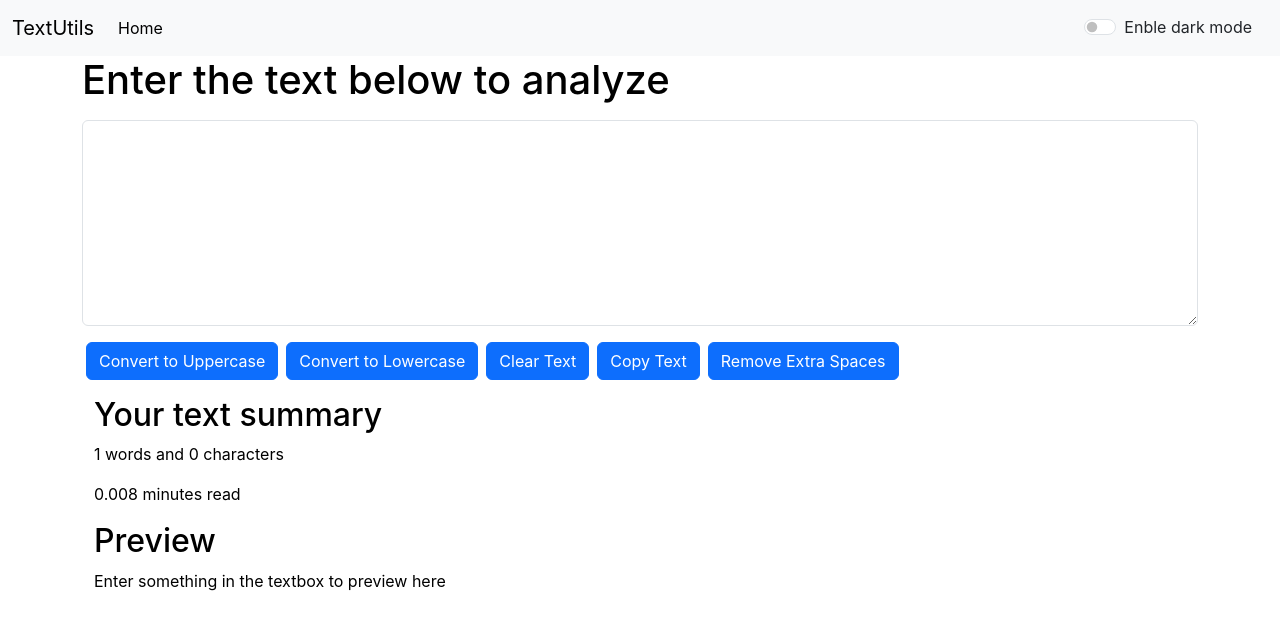
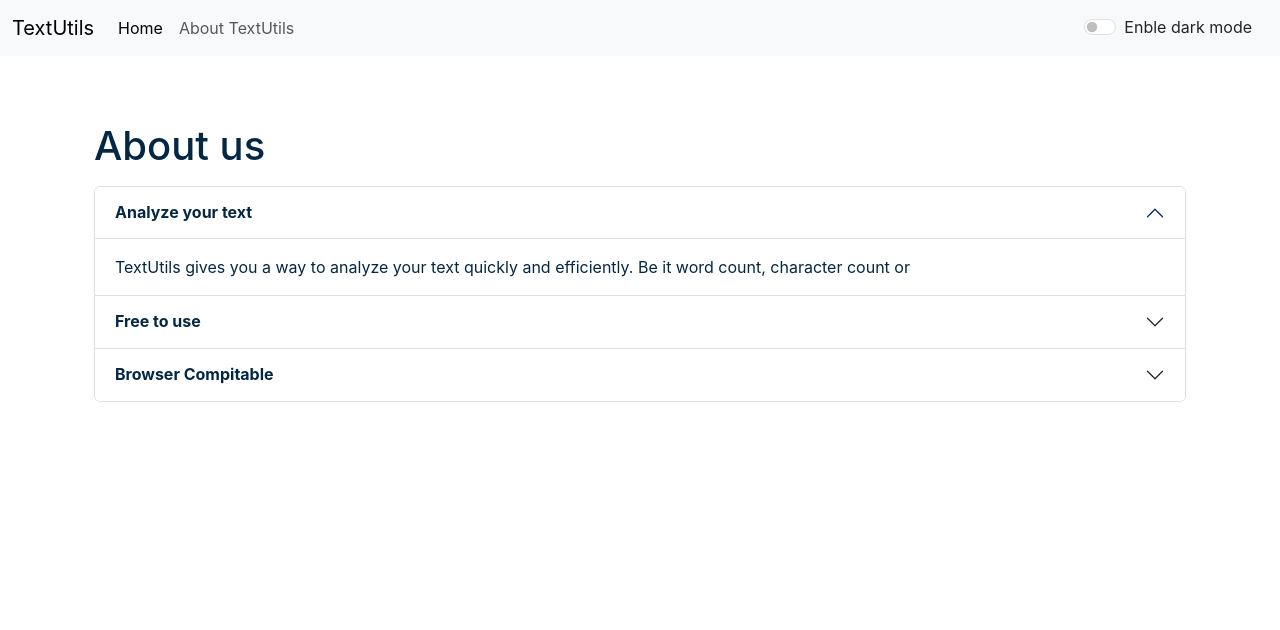
Before and after one commit to Jitender-52/textutils, a React (Create React App) app: page /about in a window 1280 px wide. Shown: the top 630 px of the page. Built offline with nearby package versions, Linux system fonts and the light colour scheme.

Commit message:
19th commit

```diff
--- a/package.json
+++ b/package.json
@@ -1,4 +1,5 @@
 {
+  "homepage": "https://Jitender-52.github.io/textutils",
   "name": "textutils",
   "version": "0.1.0",
   "private": true,
@@ -13,6 +14,8 @@
     "web-vitals": "^2.1.4"
   },
   "scripts": {
+    "predeploy": "npm run build",
+    "deploy": "gh-pages -d build",
     "start": "react-scripts start",
     "build": "react-scripts build",
     "test": "react-scripts test",
--- a/public/index.html
+++ b/public/index.html
@@ -7,7 +7,7 @@
     <meta name="theme-color" content="#000000" />
     <meta
       name="description"
-      content="TextUtils is the utility which can be used to manipulate your text in the way you want."
+      content="TextUtils is a word counter and a character counting utility which can be used to manipulate your text in the way you want. You can remove the extra spaces, copy the manipulated test as well as convert your text from Uppercase to lowercase and lowercase to Uppercase"
     />
     <link rel="apple-touch-icon" href="%PUBLIC_URL%/logo192.png" />
     <!--
@@ -27,7 +27,7 @@
 
     <link href="https://cdn.jsdelivr.net/npm/bootstrap@5.3.0-alpha1/dist/css/bootstrap.min.css" rel="stylesheet" integrity="sha384-GLhlTQ8iRABdZLl6O3oVMWSktQOp6b7In1Zl3/Jr59b6EGGoI1aFkw7cmDA6j6gD" crossorigin="anonymous">
 
-    <title>TextUtils - Home</title>
+    <title>TextUtils - word counter | character counter| lowercase to uppercase | uppercase to lowercase </title>
   </head>
   <body>
     <noscript>You need to enable JavaScript to run this app.</noscript>
--- a/src/App.js
+++ b/src/App.js
@@ -3,9 +3,9 @@
 import Navbar from "./components/Navbar";
 import TextForm from "./components/TextForm";
 import Alert from "./components/Alert";
-// import About from "./components/About";
+import About from "./components/About";
 
-// import { BrowserRouter as Router, Routes, Route, Link } from "react-router-dom";
+import { BrowserRouter as Router, Routes, Route } from "react-router-dom";
 
 import React, { useState } from "react";
 
@@ -29,33 +29,33 @@
       setMode("dark");
       document.body.style.backgroundColor = "#042743";
       showAlert("Dark mode has been Enabled", "success");
-      document.title = "TextUtil - Dark Mode";
+      // document.title = "TextUtil - Dark Mode";
     } else {
       setMode("light");
       document.body.style.backgroundColor = "white";
       showAlert("Light mode has been Enabled", "success");
-      document.title = "TextUtil - Light Mode";
+      // document.title = "TextUtil - Light Mode";
     }
   };
 
   return (
     <>
-      {/* <Router> */}
+      <Router>
         <Navbar title="TextUtils" aboutText="About TextUtils" mode={mode} toggleMode={toggleMode}/>
         {/* <Navbar title="TextUtils" mode={mode} toggleMode={toggleMode} /> */}
         {/* <Navbar/> */}
         <Alert alert={alert} />
 
         <div className="container"style={{ color: mode === "light" ? "black" : "white" }}>
-          <TextForm heading="Enter the text below to analyze" mode={mode} showAlert={showAlert}></TextForm>
-          {/* <About></About> */}
+          {/* <TextForm heading="Enter the text below to analyze" mode={mode} showAlert={showAlert}></TextForm>
+          <About></About> */}
 
-          {/* <Routes>
-            <Route path="/about" element={<About/>}> </Route>
-            <Route path="/" element={<TextForm heading={"Enter the text below to analyze"} mode={mode} showAlert={showAlert} /> } ></Route>
-          </Routes> */}
+          <Routes>
+            <Route path="/" element={<TextForm heading={"Try TextUtils - Word Counter, Character Counter, Remove extra spaces"} mode={mode} showAlert={showAlert} /> } ></Route>
+            <Route path="/about" element={<About mode={mode}/>}> </Route>
+          </Routes>
         </div>
-      {/* </Router> */}
+      </Router>
     </>
   );
 }
--- a/src/components/About.js
+++ b/src/components/About.js
@@ -1,38 +1,45 @@
-import React, {useState} from "react";
+// import React, {useState} from "react";
 
-export default function About() {
-  const [myStyle, setMyStyle] = useState({
-    backgroundColor: 'white',
-    color: 'black'
-  });
+export default function About(props) {
 
-  const [btnText, setBtnText] = useState("Enable Dark Mode");
+  // const [myStyle, setMyStyle] = useState({
+  //   backgroundColor: 'white',
+  //   color: 'black'
+  // });
 
-  function toggleStyle(){
-    if(myStyle.color === 'white')
-    {
-      setMyStyle({
-        backgroundColor: 'white',
-        color: 'black',
-        // border: '1px solid black'
-      })
-      setBtnText("Enable Dark Mode");
-    }
-    else
-    {
-      setMyStyle({
-        backgroundColor: 'black',
-        color: 'white',
-        border: '1px solid white'
-      })
-      setBtnText("Enable Light Mode");
-    }
-  };
+  let myStyle = {
+      color: props.mode==='dark'?'white':'#042743',
+      backgroundColor: props.mode==='dark'?'rgb(36 74 104)':'white'
+  }
+
+  // const [btnText, setBtnText] = useState("Enable Dark Mode");
+
+  // function toggleStyle(){
+  //   if(myStyle.color === 'white')
+  //   {
+  //     setMyStyle({
+  //       backgroundColor: 'white',
+  //       color: 'black',
+  //       // border: '1px solid black'
+  //     })
+  //     setBtnText("Enable Dark Mode");
+  //   }
+  //   else
+  //   {
+  //     setMyStyle({
+  //       backgroundColor: 'black',
+  //       color: 'white',
+  //       border: '1px solid white'
+  //     })
+  //     setBtnText("Enable Light Mode");
+  //   }
+  // };
 
 
   return (
-    <div className="container" style={myStyle}>
-      <h1 className="my-3">About us</h1>
+    // <div className="container" style={myStyle}>
+    <div className="container">
+      <h1 className="my-3" style={{color: props.mode==='dark'?'white':'#042743'}}>About us</h1>
       <div className="accordion" id="accordionExample">
         <div className="accordion-item">
           <h2 className="accordion-header" id="headingOne">
@@ -44,7 +51,7 @@
               aria-expanded="true"
               aria-controls="collapseOne"
             >
-              Accordion Item #1
+            <strong> Analyze your text </strong>
             </button>
           </h2>
           <div
@@ -54,14 +61,7 @@
             data-bs-parent="#accordionExample"
           >
             <div className="accordion-body" style={myStyle}>
-              <strong>This is the first item's accordion body.</strong> It is
-              shown by default, until the collapse plugin adds the appropriate
-              classes that we use to style each element. These classes control
-              the overall appearance, as well as the showing and hiding via CSS
-              transitions. You can modify any of this with custom CSS or
-              overriding our default variables. It's also worth noting that just
-              about any HTML can go within the <code>.accordion-body</code>,
-              though the transition does limit overflow.
+              TextUtils gives you a way to analyze your text quickly and efficiently. Be it word count, character count or
             </div>
           </div>
         </div>
@@ -75,7 +75,7 @@
               aria-expanded="false"
               aria-controls="collapseTwo"
             >
-              Accordion Item #2
+            <strong> Free to use </strong>
             </button>
           </h2>
           <div
@@ -85,14 +85,7 @@
             data-bs-parent="#accordionExample"
           >
             <div className="accordion-body" style={myStyle}>
-              <strong>This is the second item's accordion body.</strong> It is
-              hidden by default, until the collapse plugin adds the appropriate
-              classes that we use to style each element. These classes control
-              the overall appearance, as well as the showing and hiding via CSS
-              transitions. You can modify any of this with custom CSS or
-              overriding our default variables. It's also worth noting that just
-              about any HTML can go within the <code>.accordion-body</code>,
-              though the transition does limit overflow.
+              TextUtils is a free character counter tool that provides instant character count & word count statistics for a given text. TextUtils reports the number of words and characters. Thus it is suitable for writing text with word/ character limit.
             </div>
           </div>
         </div>
@@ -106,7 +99,7 @@
               aria-expanded="false"
               aria-controls="collapseThree"
             >
-              Accordion Item #3
+            <strong> Browser Compitable </strong>
             </button>
           </h2>
           <div
@@ -116,21 +109,14 @@
             data-bs-parent="#accordionExample"
           >
             <div className="accordion-body" style={myStyle}>
-              <strong>This is the third item's accordion body.</strong> It is
-              hidden by default, until the collapse plugin adds the appropriate
-              classes that we use to style each element. These classes control
-              the overall appearance, as well as the showing and hiding via CSS
-              transitions. You can modify any of this with custom CSS or
-              overriding our default variables. It's also worth noting that just
-              about any HTML can go within the <code>.accordion-body</code>,
-              though the transition does limit overflow.
+              This word counter software works in a web browser such as Chrome, Firefox, Internet Explorer, Safari, Opera. It suits to count characters in facebook, bolg, books, excel, doucment, pdf document, essays, etc.
             </div>
           </div>
         </div>
       </div>
-      <div className="container my-3">
+      {/* <div className="container my-3">
         <button onClick={toggleStyle} className="btn btn-primary" > {btnText} </button>
-      </div>
+      </div> */}
     </div>
   );
 }
--- a/src/components/Alert.js
+++ b/src/components/Alert.js
@@ -10,11 +10,13 @@
     };
 
   return (
-    props.alert && <div className="alert alert-warning alert-dismissible fade show" role="alert">
-        {/* setTimeout(() => { */}
-            <strong> {capitalize(props.alert.type)} : {props.alert.msg} </strong>
-        {/* }, 1000); */}
-    {/* <button type="button" className="btn-close" data-bs-dismiss="alert" aria-label="Close"></button> */}
+    <div style={{height:'50px'}}>
+      {props.alert && <div className="alert alert-warning alert-dismissible fade show" role="alert">
+          {/* setTimeout(() => { */}
+              <strong> {capitalize(props.alert.type)} : {props.alert.msg} </strong>
+          {/* }, 1000); */}
+      {/* <button type="button" className="btn-close" data-bs-dismiss="alert" aria-label="Close"></button> */}
+    </div>}
 </div>
   )
 }
--- a/src/components/Navbar.js
+++ b/src/components/Navbar.js
@@ -1,24 +1,24 @@
 import React from 'react'
 import PropTypes from 'prop-types'
-// import { a } from 'react-router-dom';
+import { Link } from 'react-router-dom';
 
 export default function Navbar(props) {
   return (
     <nav className={`navbar navbar-expand-lg navbar-${props.mode} bg-${props.mode}`}>
   <div className="container-fluid">
-    <a className="navbar-brand" href="#"> {props.title} </a>
+    <Link className="navbar-brand" to="/"> {props.title} </Link>
     <button className="navbar-toggler" type="button" data-bs-toggle="collapse" data-bs-target="#navbarSupportedContent" aria-controls="navbarSupportedContent" aria-expanded="false" aria-label="Toggle navigation">
       <span className="navbar-toggler-icon"></span>
     </button>
     <div className="collapse navbar-collapse" id="navbarSupportedContent">
       <ul className="navbar-nav me-auto mb-2 mb-lg-0">
         <li className="nav-item">
-          {/* <Link className="nav-link active" aria-current="page" to="/">Home</Link> */}
-          <a className="nav-link active" aria-current="page" href="#">Home</a>
+          <Link className="nav-link active" aria-current="page" to="/">Home</Link>
+          {/* <a className="nav-link active" aria-current="page" href="#">Home</a> */}
         </li>
-        {/* <li className="nav-item">
+        <li className="nav-item">
           <Link className="nav-link" to="/about"> {props.aboutText} </Link>
-        </li> */}
+        </li>
       </ul>
       {/* <form className="d-flex" role="search">
         <input className="form-control me-2" type="search" placeholder="Search" aria-label="Search"/>
--- a/src/components/TextForm.js
+++ b/src/components/TextForm.js
@@ -48,23 +48,23 @@
 
   return (
     <>
-<div>
-    <h1> {props.heading} </h1>
+<div className='container' style={{color:props.mode==='light'?'black':'white'}}>
+    <h1 className='mb-4'> {props.heading} </h1>
     <div className="mb-3">
         <textarea className="form-control my-3" style={{backgroundColor:props.mode==='dark'?'#042743':'white', color:props.mode==='dark'?'white':'black'}} id="myBox" value={text} onChange={handleOnChange} rows="8"></textarea>
     </div>
-    <button className='btn btn-primary mx-1' onClick={handleUpClick} > Convert to Uppercase </button>
-    <button className='btn btn-primary mx-1' onClick={handleLoClick}> Convert to Lowercase </button>
-    <button className='btn btn-primary mx-1' onClick={handleClearClick}> Clear Text </button>
-    <button className='btn btn-primary mx-1' onClick={handleCopy}> Copy Text </button>
-    <button className='btn btn-primary mx-1' onClick={handleExtraSpaces}> Remove Extra Spaces </button>
+    <button disabled={text.length===0} className='btn btn-primary mx-1 my-1' onClick={handleUpClick} > Convert to Uppercase </button>
+    <button disabled={text.length===0} className='btn btn-primary mx-1 my-1' onClick={handleLoClick}> Convert to Lowercase </button>
+    <button disabled={text.length===0} className='btn btn-primary mx-1 my-1' onClick={handleClearClick}> Clear Text </button>
+    <button disabled={text.length===0} className='btn btn-primary mx-1 my-1' onClick={handleCopy}> Copy Text </button>
+    <button disabled={text.length===0} className='btn btn-primary mx-1 my-1' onClick={handleExtraSpaces}> Remove Extra Spaces </button>
 </div>
 
 
 <div className="container my-3" style={{color:props.mode==='light'?'black':'white'}}>
     <h2> Your text summary </h2>
-    <p> {text.split(" ").length} words and {text.length} characters </p>
-    <p> {0.008 * text.split(" ").length} minutes read </p>
+    <p> {text.split(" ").filter((element)=>{return element.length!==0}).length} words and {text.length} characters </p>
+    <p> {0.008 * text.split(" ").filter((element) => {return element.length!==0}).length} minutes read </p>
     <h2>Preview</h2>
     <p> {text.length?text:"Enter something in the textbox to preview here"} </p>
 </div>
```
